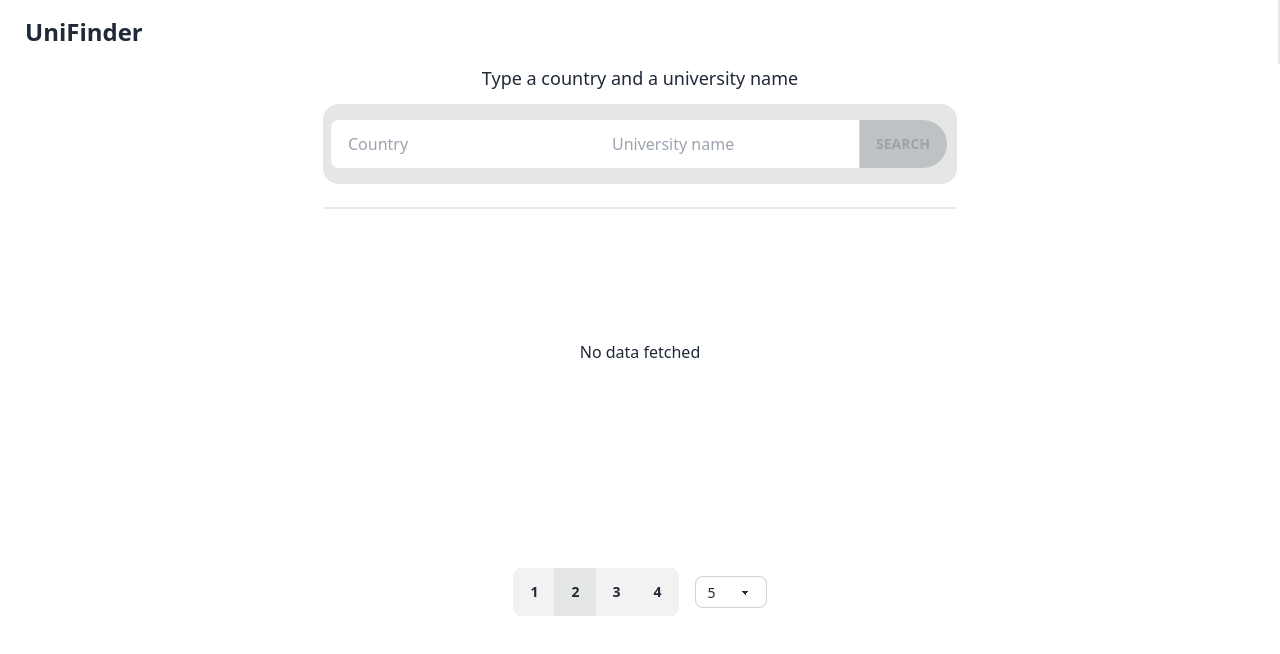
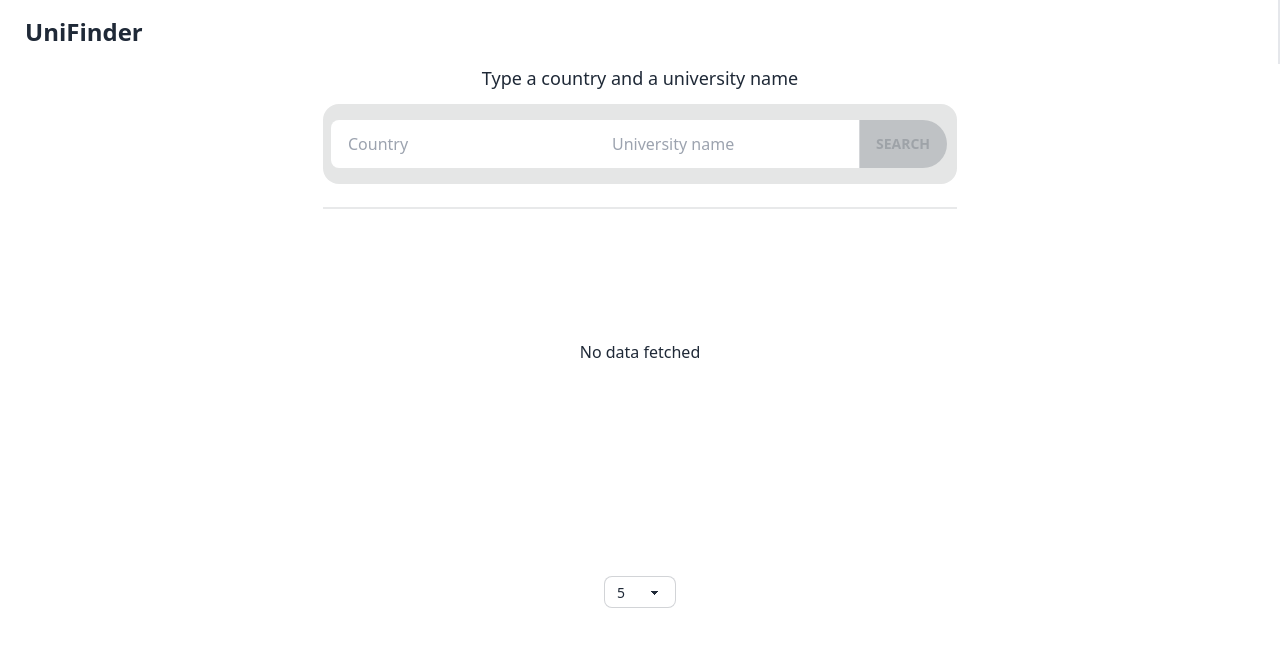
Before and after one commit to carlitosc95/uni-app, a React (Vite) app: page / in a window 1280 px wide. Shown: the top 654 px of the page. Built offline with nearby package versions, Linux system fonts and the light colour scheme.

Commit message:
fix: removing no used component.

```diff
--- a/src/App.tsx
+++ b/src/App.tsx
@@ -93,12 +93,7 @@ function App() {
       </section>
 
       <section className="pagination flex flex-row">
-        <div className="join m-2">
-          <button className="join-item btn">1</button>
-          <button className="join-item btn btn-active">2</button>
-          <button className="join-item btn">3</button>
-          <button className="join-item btn">4</button>
-        </div>
+
         <select
           className="select select-bordered select-sm m-2"
           defaultValue={5}
```
